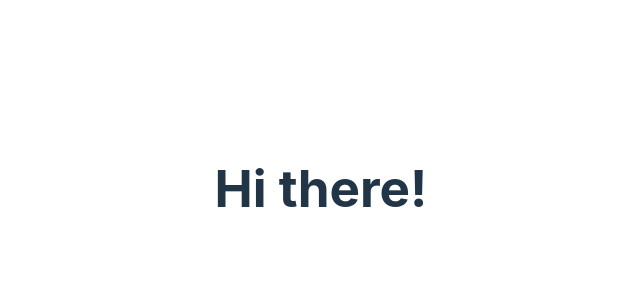
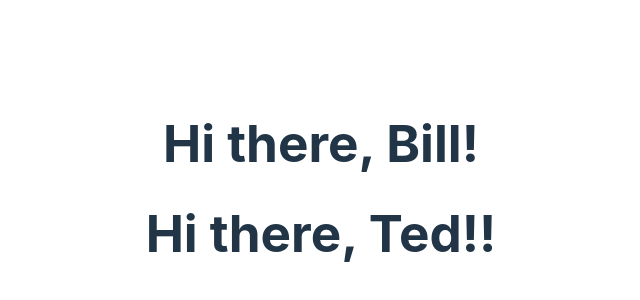
Before and after one commit to amler/first-react-app, a React (Vite) app: page / in a window 1280 px wide. Shown: the part 212-512 px from the top of the page, without its empty margins (319-959 px from the left). Built offline with nearby package versions, Linux system fonts and the light colour scheme.

Commit message:
Passing Props to a greeter component

```diff
--- a/src/App.jsx
+++ b/src/App.jsx
@@ -1,12 +1,13 @@
-import { useState } from 'react'
-import reactLogo from './assets/react.svg'
-import viteLogo from '/vite.svg'
 import './App.css'
 import Greeter from './Greeter';
 
 function App() {
-
- return <Greeter/>
+  return (
+    <div>
+      <Greeter person="Bill"/>
+      <Greeter person="Ted!"/>
+    </div>
+  )
 }
 
 export default App
--- a/src/Greeter.jsx
+++ b/src/Greeter.jsx
@@ -1,6 +1,6 @@
 
-export default function Greeter () {
+export default function Greeter ({person}) {
     return (
-        <h1>Hi there!</h1>
+        <h1>Hi there, {person}!</h1>
     )
 }
```
